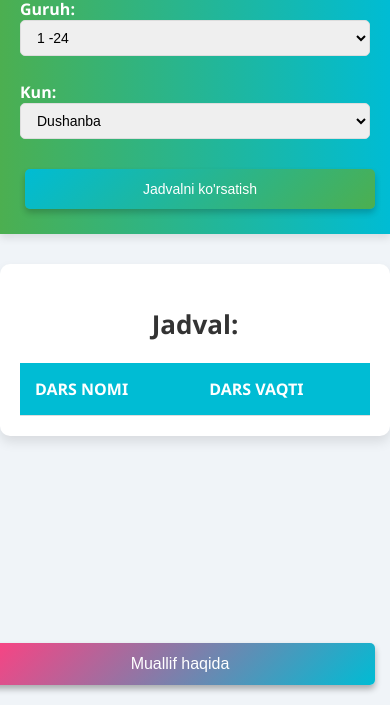
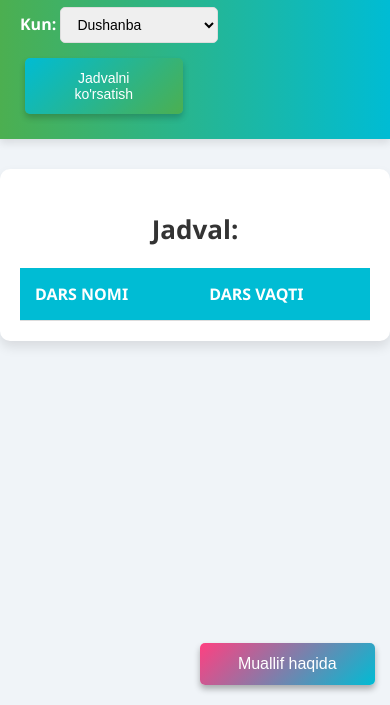
Before and after one commit to Hiki0611/darslar-tartibi.github.io, a plain HTML site: page index.html in a window 390 px wide. Shown: the part 139-844 px from the top of the page. Drawn offline with Linux system fonts and the light colour scheme.

Commit message:
Update style.css

```diff
--- a/style.css
+++ b/style.css
@@ -28,19 +28,10 @@ body {
 /* Контейнер для кнопок */
 .navbar-links {
   display: flex;
-  justify-content: space-between;
-  gap: 15px;
-  flex-wrap: wrap;
-  width: 60%; /* Даем пространство для кнопок */
-}
-
-/* Контейнер для формы */
-.navbar-links form {
-  display: flex;
   flex-wrap: wrap;
   justify-content: space-between;
   gap: 15px;
-  width: 100%;
+  width: 60%;
 }
 
 /* Стили для кнопок на Navbar */
@@ -71,7 +62,7 @@ button {
   border-radius: 5px;
   box-shadow: 0 4px 6px rgba(0, 0, 0, 0.2);
   transition: background 0.3s, transform 0.3s ease;
-  flex: 1;
+  width: 45%;  /* Кнопки будут занимать 45% ширины контейнера, создавая два ряда */
   margin: 5px;
 }
 
@@ -243,8 +234,9 @@ h2 {
   }
 
   .navbar-links {
-    flex-direction: column;
-    gap: 10px;
+    flex-wrap: wrap;
+    justify-content: space-between;
+    gap: 15px;
     width: 100%;
   }
 
@@ -259,7 +251,7 @@ h2 {
   }
 
   select, button {
-    width: 100%;
+    width: 45%;
     font-size: 14px;
     margin-bottom: 10px;
   }
```
